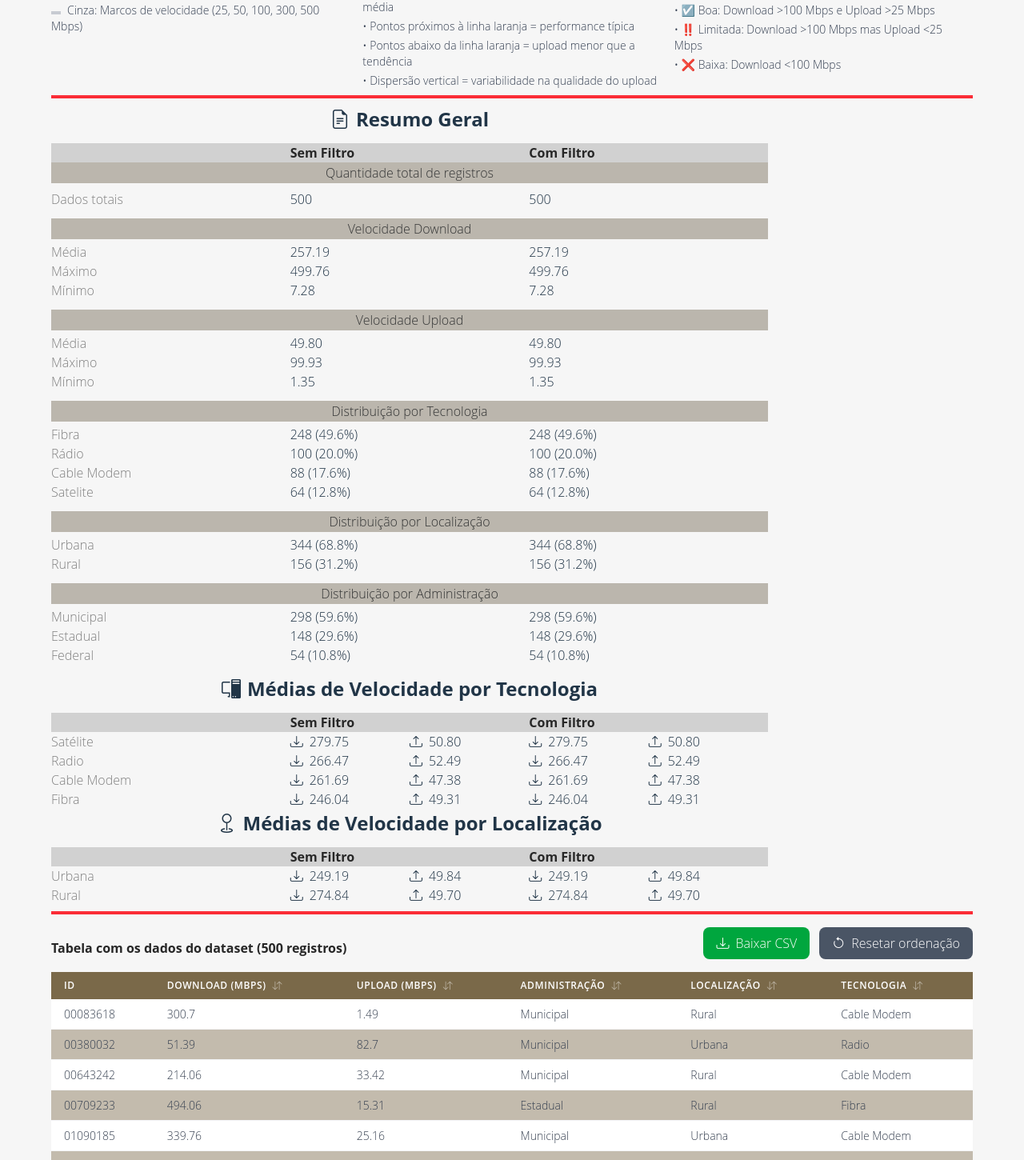
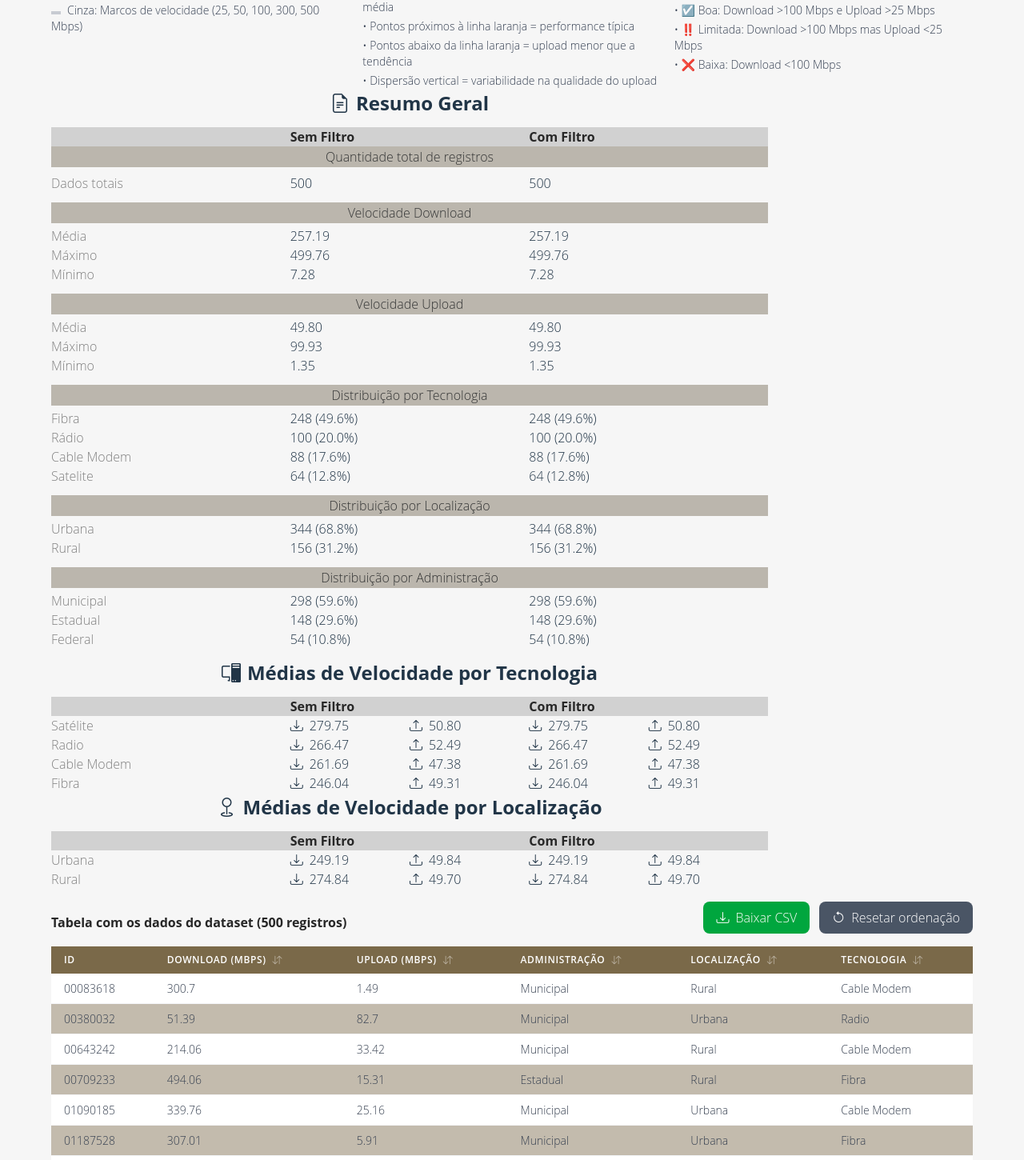
Before and after one commit to isabellacpmelo/the-internet-monitor, a React (Vite) app: page / in a window 1280 px wide. Shown: the part 3901-5351 px from the top of the page at 80% size. Built offline with nearby package versions, Linux system fonts and the light colour scheme.

Commit message:
feat: update DatasetCharts to use filtered data for improved visualization

```diff
--- a/src/templates/MainTemplate/index.tsx
+++ b/src/templates/MainTemplate/index.tsx
@@ -70,13 +70,9 @@ function MainTemplate() {
         </div>
       </div>
 
-      <DatasetCharts data={data} />
-
-      <div className='bg-red-500 w-full h-1 my-2' />
+      <DatasetCharts data={filteredData} />
       <DatasetSummary data={data} filteredData={filteredData} />
-      <div className='bg-red-500 w-full h-1 my-2' />
       <DatasetTable dataset={filteredData} />
-
       <FilterDrawer
         isOpen={isDrawerOpen}
         onClose={closeDrawer}
```
